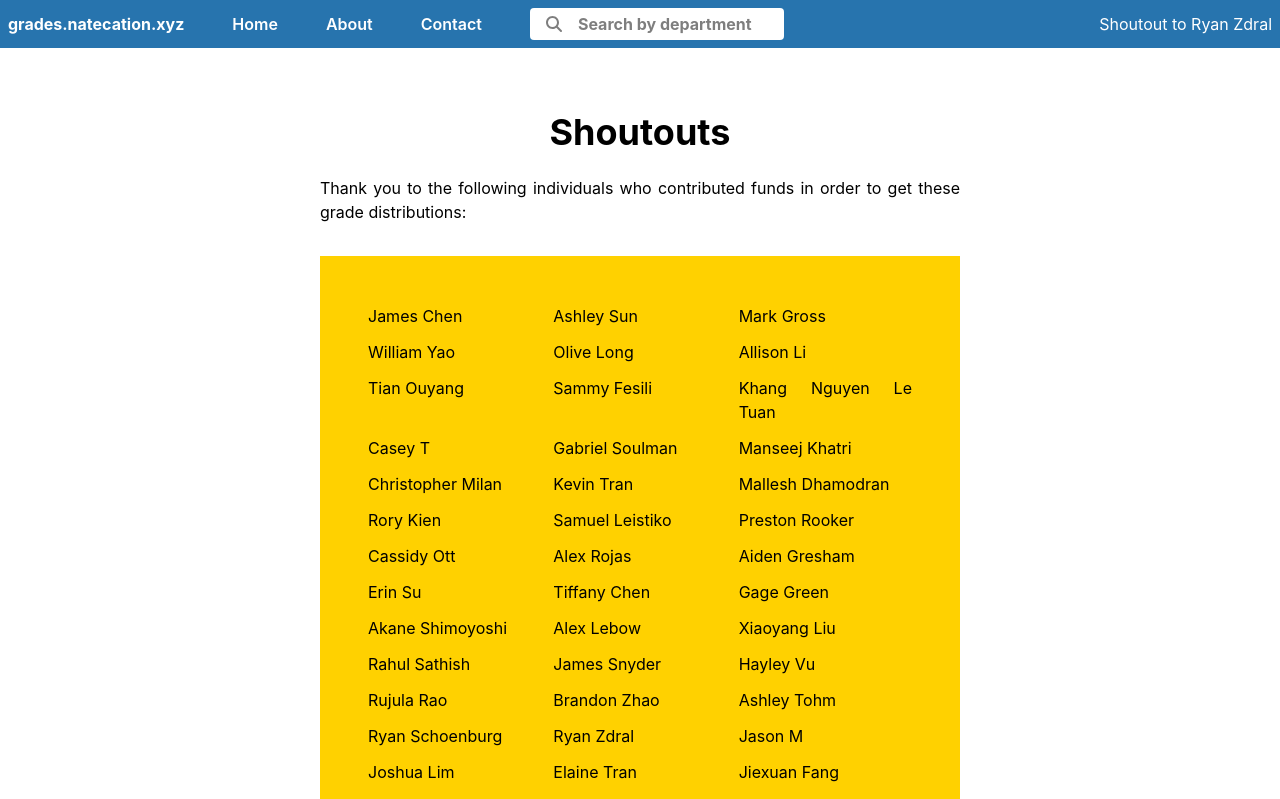
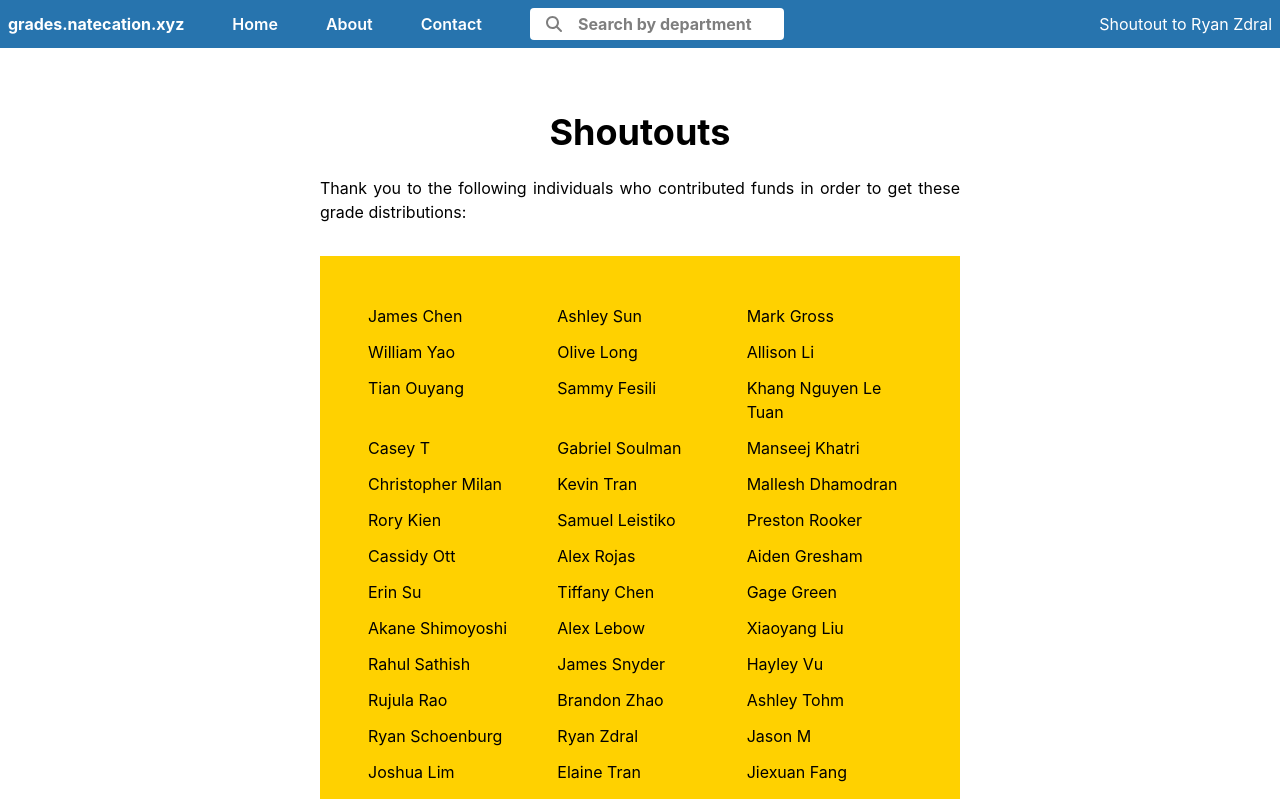
Before and after one commit to nathanhleung/grades.natecation.xyz, a Next.js app: page /shoutouts in a window 1280 px wide. Shown: the top 799 px of the page. Built offline with nearby package versions, Linux system fonts and the light colour scheme.

Commit message:
add more spacing to shoutouts

```diff
--- a/app/shoutouts/page.tsx
+++ b/app/shoutouts/page.tsx
@@ -12,7 +12,7 @@ export default function Shoutouts() {
             Thank you to the following individuals who contributed funds in
             order to get these grade distributions:
           </p>
-          <div className="bg-uclaGold p-12 my-8 grid grid-cols-3 gap-3">
+          <div className="text-left bg-uclaGold p-12 my-8 grid grid-cols-2 md:grid-cols-3 gap-3 gap-x-6">
             {DONORS.map((donor) => {
               return (
                 <div key={donor}>
```
